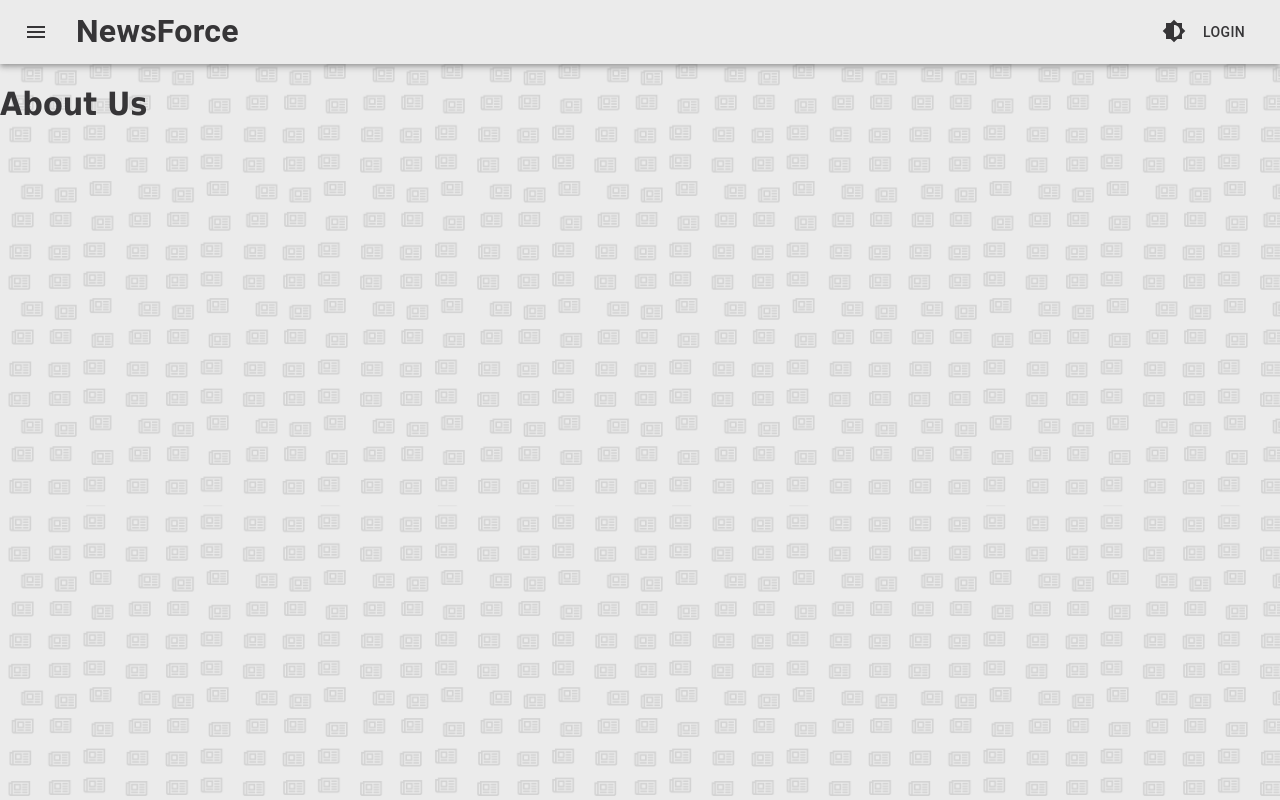
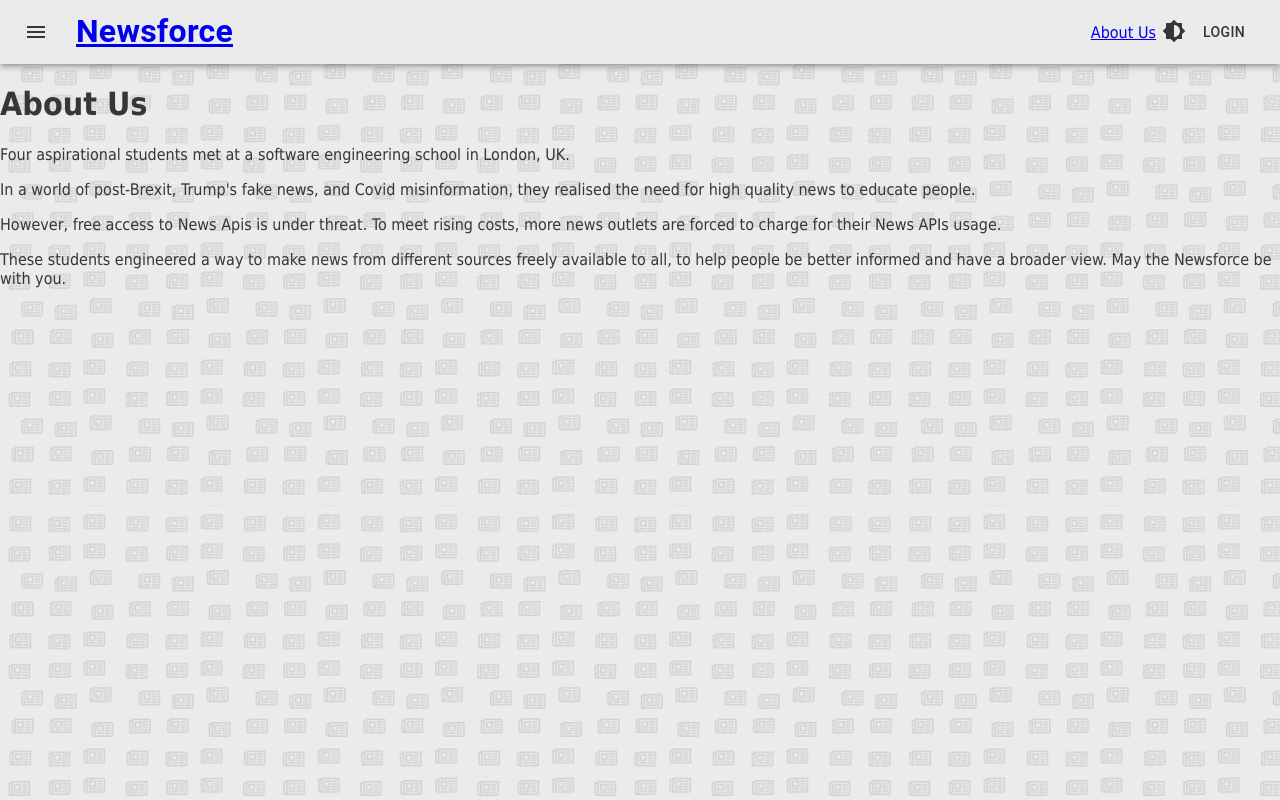
Before and after one commit to hamstercat007/newsforce-api-rails-lisa, a React (Create React App) app: page /about in a window 1280 px wide. Built offline with nearby package versions, Linux system fonts and the light colour scheme.

Commit message:
About us paragraphs

```diff
--- a/src/App.js
+++ b/src/App.js
@@ -3,7 +3,7 @@ import { ThemeProvider } from "styled-components";
 import { GlobalStyles } from "./components/globalStyles";
 import { lightTheme, darkTheme } from "./components/Themes";
 import Navigation from "./components/Navigation";
-import { BrowserRouter as Router, Route, Routes } from "react-router-dom";
+import { BrowserRouter as Router, Route, Routes, Link } from "react-router-dom";
 import Home from "./components/Home";
 import AboutUs from "./components/AboutUs";
 
@@ -17,9 +17,12 @@ function App() {
     <Router>
       <>
         <ThemeProvider theme={theme === "light" ? lightTheme : darkTheme}>
+
           <Navigation themeToggler={themeToggler} />
+
           <>
             <GlobalStyles />
+
             <Routes>
               <Route path="/" element={<Home />}></Route>
               <Route path="/about" element={<AboutUs />}></Route>
--- a/src/components/AboutUs.js
+++ b/src/components/AboutUs.js
@@ -4,6 +4,18 @@ const AboutUs = () => {
   return (
     <div>
       <h1>About Us</h1>
+      <p>
+        Four aspirational students met at a software engineering school in
+        London, UK. </p>
+        <p>In a world of post-Brexit, Trump's fake news, and Covid
+        misinformation, they realised the need for high quality news to educate
+        people. </p>
+        <p>However, free access to News Apis is under threat. To meet
+        rising costs, more news outlets are forced to charge for their News APIs
+        usage. </p><p>These students engineered a way to make news from different
+        sources freely available to all, to help people be better informed and
+        have a broader view. May the Newsforce be with you.
+      </p>
     </div>
   );
 };
--- a/src/components/Navigation.js
+++ b/src/components/Navigation.js
@@ -1,24 +1,32 @@
-import React from 'react';
-import Button from '@mui/material/Button';
-import Toolbar from '@mui/material/Toolbar';
-import Box from '@mui/material/Box';
-import AppBar from '@mui/material/AppBar';
-import IconButton from '@mui/material/IconButton';
-import Brightness6Icon from '@mui/icons-material/Brightness6';
-import Typography from '@mui/material/Typography';
-import MenuIcon from '@mui/icons-material/Menu';
+import React from "react";
+import Button from "@mui/material/Button";
+import Toolbar from "@mui/material/Toolbar";
+import Box from "@mui/material/Box";
+import AppBar from "@mui/material/AppBar";
+import IconButton from "@mui/material/IconButton";
+import Brightness6Icon from "@mui/icons-material/Brightness6";
+import Typography from "@mui/material/Typography";
+import MenuIcon from "@mui/icons-material/Menu";
+import { BrowserRouter as Router, Route, Routes, Link } from "react-router-dom";
 
 const Navigation = ({ themeToggler }) => {
   return (
     <Box sx={{ flexGrow: 1 }}>
       <AppBar position="static">
         <Toolbar>
-          <IconButton size="large" edge="start" color="inherit" aria-label="menu" sx={{ mr: 2 }}>
+          <IconButton
+            size="large"
+            edge="start"
+            color="inherit"
+            aria-label="menu"
+            sx={{ mr: 2 }}
+          >
             <MenuIcon />
           </IconButton>
           <Typography variant="h6" component="div" sx={{ flexGrow: 1 }}>
-            NewsForce
+            <Link to="/">Newsforce</Link>
           </Typography>
+          <Link to="/about">About Us</Link>
 
           <button onClick={themeToggler} className="dark-mode-toggle">
             <Brightness6Icon />
```
